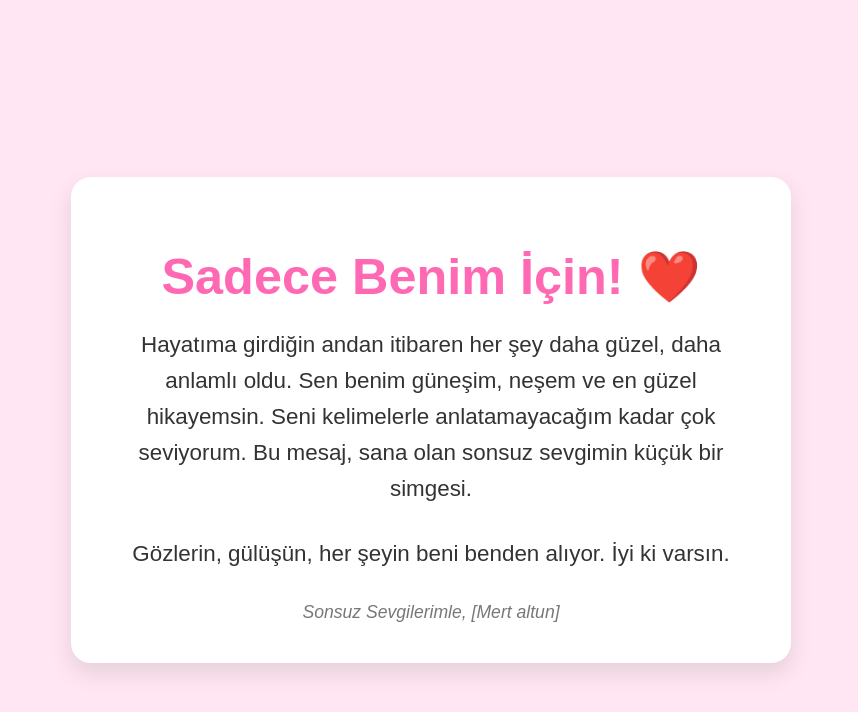
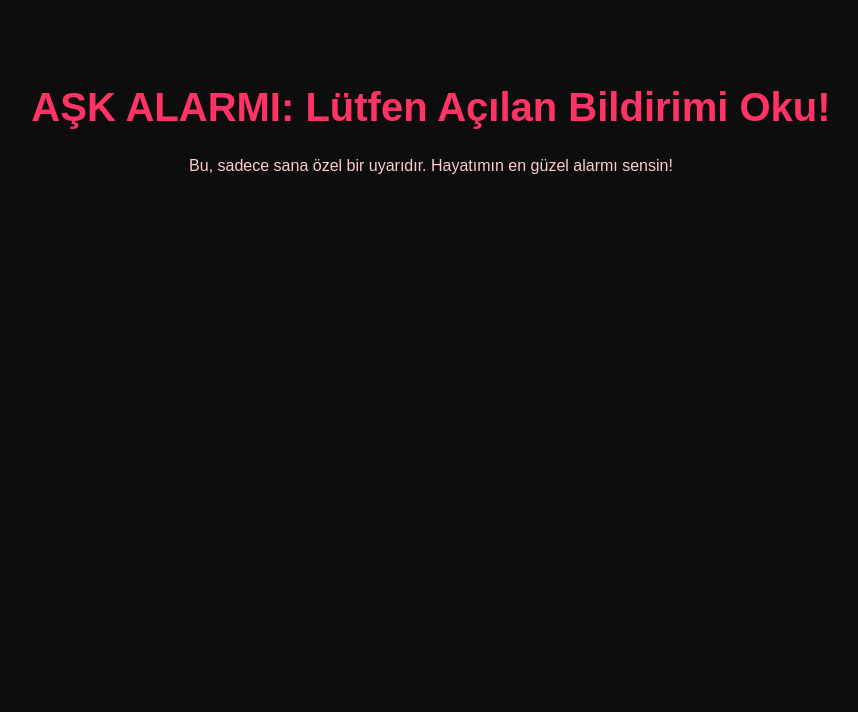
Before and after one commit to Mert5353821/mersan, a plain HTML site: page index.html in a window 1280 px wide. Shown: the whole page, without its empty margins (209-1067 px from the left). Drawn offline with Linux system fonts and the light colour scheme.

Commit message:
Update index.html

```diff
--- a/index.html
+++ b/index.html
@@ -3,82 +3,54 @@
 <head>
     <meta charset="UTF-8">
     <meta name="viewport" content="width=device-width, initial-scale=1.0">
-    <title>Sadece Senin İçin Bir Mesaj ❤️</title>
+    <title>Saniye İçin Yıl Dönümü Notu</title>
     <style>
-        /* CSS Kodları - Sayfanın Görünümü */
         body {
-            display: flex;
-            flex-direction: column;
-            justify-content: center;
-            align-items: center;
-            min-height: 100vh;
-            margin: 0;
-            background-color: #ffe6f2; /* Açık Pembe Arka Plan */
+            background-color: #0d0d0d; /* Koyu arka plan */
+            color: #ffcccc; /* Açık pembe yazı */
             font-family: 'Arial', sans-serif;
             text-align: center;
-            padding: 20px;
+            padding: 50px;
         }
-
-        .container {
-            background-color: #ffffff; /* Beyaz Kutucuk */
-            padding: 40px 60px;
-            border-radius: 20px;
-            box-shadow: 0 10px 25px rgba(0, 0, 0, 0.1);
-            max-width: 600px;
-            width: 90%;
-            animation: fadeIn 1.5s ease-out;
-        }
-
         h1 {
-            color: #ff69b4; /* Sıcak Pembe Başlık Rengi */
-            font-size: 3em;
-            margin-bottom: 20px;
-            animation: pulse 2s infinite;
-        }
-
-        p {
-            color: #333;
-            font-size: 1.4em;
-            line-height: 1.6;
-            margin-bottom: 30px;
-        }
-
-        .signature {
-            font-style: italic;
-            color: #777;
-            font-size: 1.1em;
-            margin-top: 20px;
-        }
-
-        /* Animasyonlar */
-        @keyframes fadeIn {
-            from { opacity: 0; transform: translateY(20px); }
-            to { opacity: 1; transform: translateY(0); }
-        }
-
-        @keyframes pulse {
-            0% { transform: scale(1); }
-            50% { transform: scale(1.05); }
-            100% { transform: scale(1); }
+            color: #ff3366; /* Parlak pembe başlık */
+            font-size: 2.5em;
         }
     </style>
 </head>
 <body>
 
-    <div class="container">
-        <h1>Sadece Benim İçin! ❤️</h1>
+    <h1>AŞK ALARMI: Lütfen Açılan Bildirimi Oku!</h1>
+    <p>Bu, sadece sana özel bir uyarıdır. Hayatımın en güzel alarmı sensin!</p>
 
-        <p>
-            Hayatıma girdiğin andan itibaren her şey daha güzel, daha anlamlı oldu. Sen benim güneşim, neşem ve en güzel hikayemsin. Seni kelimelerle anlatamayacağım kadar çok seviyorum. Bu mesaj, sana olan sonsuz sevgimin küçük bir simgesi.
-        </p>
-        <p>
-            Gözlerin, gülüşün, her şeyin beni benden alıyor. İyi ki varsın.
-        </p>
+    <script>
+        // Başlangıç tarihi: 19 Mart 2024
+        const start_date = new Date('2024-03-19T00:00:00');
+        const today = new Date();
+        const diff_time = today.getTime() - start_date.getTime();
 
-        <div class="signature">
-            Sonsuz Sevgilerimle, [Mert altun]
-        </div>
-    </div>
+        // Geçen gün sayısı
+        const diff_days = Math.floor(diff_time / (1000 * 60 * 60 * 24));
+
+        // Mesaj içeriği
+        const alert_message =
+            "Canım Saniye'm, hayatımın en değerli parçası,\n\n" +
+            "Bugün, seninle başlayan o sihirli günün üzerinden tam " + diff_days + " gün geçti. " +
+            "Resmi olarak **19 Mart 2024** tarihinde başlayan bu ilişki, benim için sadece bir tarih değil, " +
+            "hayatımın dönüm noktası oldu.\n\n" +
+            "Sen benim en iyi arkadaşım, en büyük destekçim ve kalbimin tek sahibisin. " +
+            "Seninle geçen her saniye, sıradan bir anı bile özel bir maceraya dönüştürüyor. " +
+            "Gözlerine her baktığımda, 'Maksimum Seviye Aşk Alarmı' çalıyor ve seni ne kadar çok sevdiğimi bir kez daha anlıyorum.\n\n" +
+            "Bana kattığın sonsuz neşe, huzur ve sevgi için minnettarım. " +
+            "Önümüzdeki nice 19 Martlarda, birlikte kuracağımız hayallerin heyecanını yaşıyorum.\n\n" +
+            "Seni çok, çok seviyorum! Bu dünyadaki en şanslı kişi benim, çünkü sen yanımdasın.\n\n" +
+            "Sana Sonsuza Dek Bağlı Olan Sevgilin.";
+
+        // Maksimum seviye alert
+        alert(alert_message);
+
+        // Not: Bu sayfa, alert kapandıktan sonra da açık kalacaktır.
+    </script>
 
 </body>
 </html>
```
